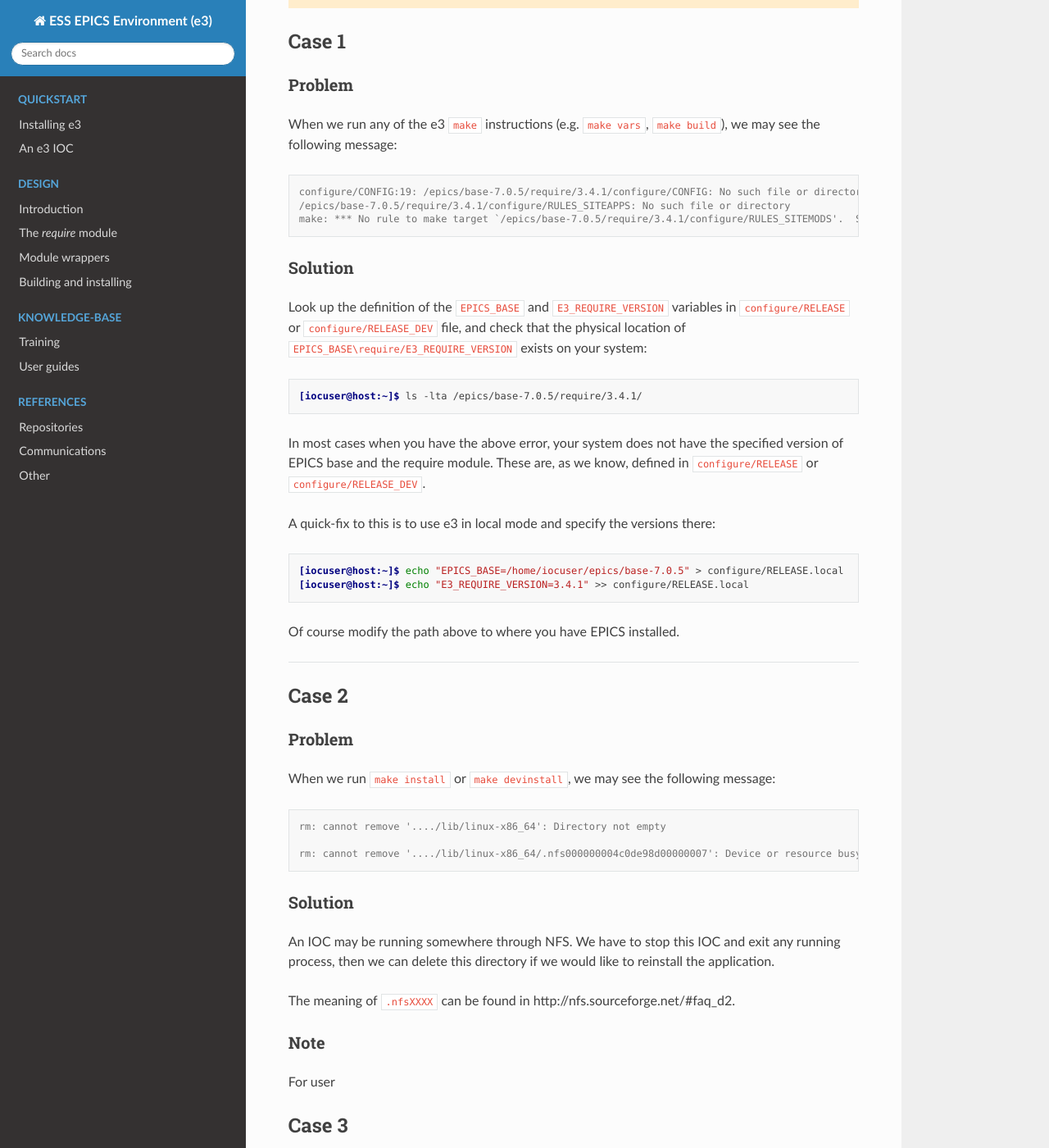
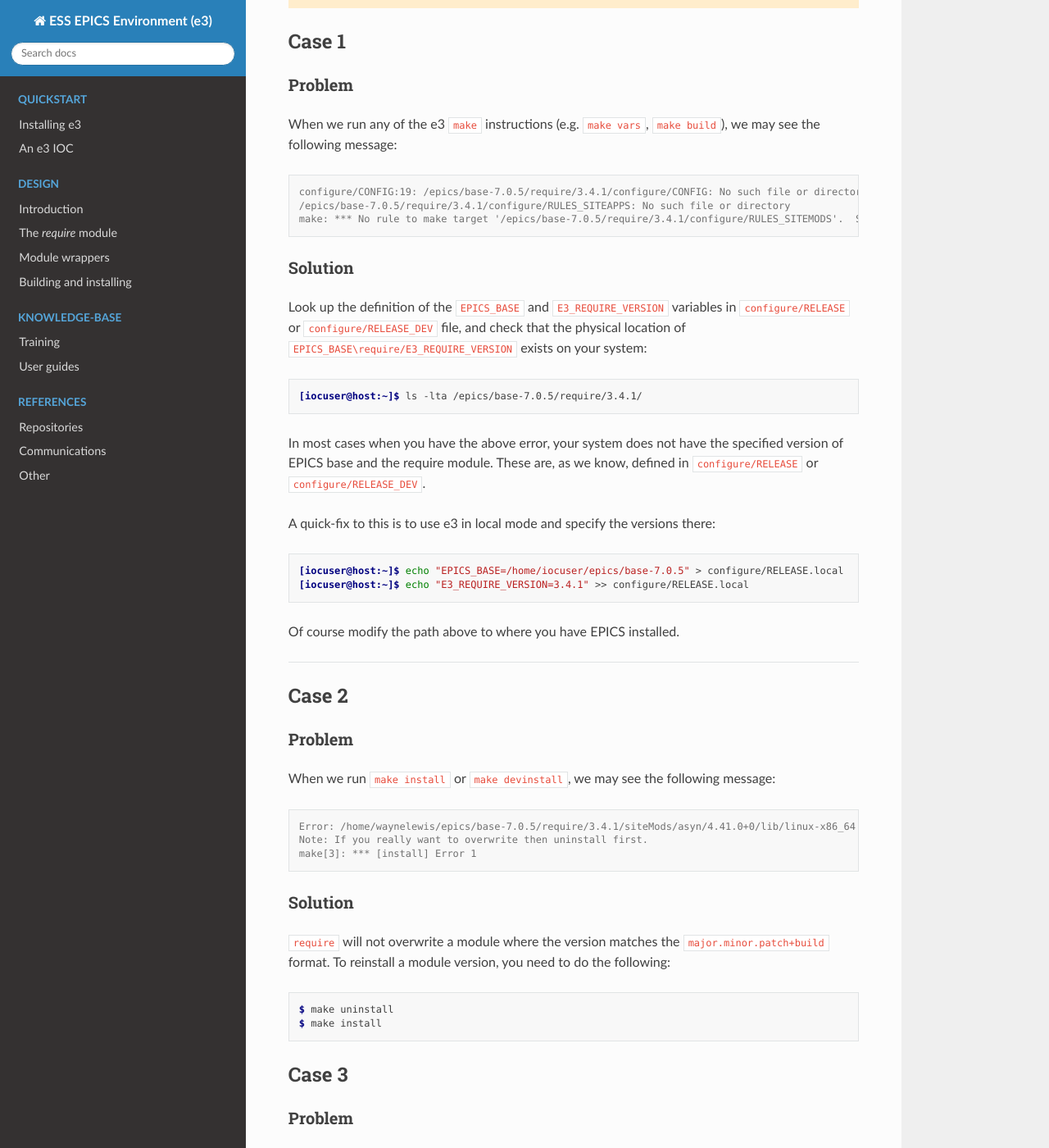
Before and after one commit to ttkorhonen/e3pages, a Sphinx documentation site: the page built from docs/kb/guide/articles/1_build_system_troubleshooting.md, in a window 1280 px wide and 1400 px high, scrolled down 251 px. Shown: the whole window at 82% size. Built offline with Sphinx 7.4.7 and the Read the Docs theme 2.0.0, drawn with Linux system fonts in a browser that asks for light colours.

Commit message:
Update second item to show make install checks

````diff
--- a/docs/kb/guide/articles/1_build_system_troubleshooting.md
+++ b/docs/kb/guide/articles/1_build_system_troubleshooting.md
@@ -21,7 +21,7 @@ When we run any of the e3 `make` instructions (e.g. `make vars`, `make build`),
 ```console
 configure/CONFIG:19: /epics/base-7.0.5/require/3.4.1/configure/CONFIG: No such file or directory
 /epics/base-7.0.5/require/3.4.1/configure/RULES_SITEAPPS: No such file or directory
-make: *** No rule to make target `/epics/base-7.0.5/require/3.4.1/configure/RULES_SITEMODS'.  Stop.
+make: *** No rule to make target '/epics/base-7.0.5/require/3.4.1/configure/RULES_SITEMODS'.  Stop.
 ```
 
 ### Solution
@@ -52,20 +52,20 @@ Of course modify the path above to where you have EPICS installed.
 When we run `make install` or `make devinstall`, we may see the following message:
 
 ```console
-rm: cannot remove '..../lib/linux-x86_64': Directory not empty
-
-rm: cannot remove '..../lib/linux-x86_64/.nfs000000004c0de98d00000007': Device or resource busy
+Error: /home/waynelewis/epics/base-7.0.5/require/3.4.1/siteMods/asyn/4.41.0+0/lib/linux-x86_64 already exists.
+Note: If you really want to overwrite then uninstall first.
+make[3]: *** [install] Error 1
 ```
 
 ### Solution
 
-An IOC may be running somewhere through NFS. We have to stop this IOC and exit any running process, then we can delete this directory if we would like to reinstall the application.
+`require` will not overwrite a module where the version matches the `major.minor.patch+build` format. To reinstall a module version, you need to do the following:
 
-The meaning of `.nfsXXXX` can be found in http://nfs.sourceforge.net/#faq_d2.
+```console
+$ make uninstall
+$ make install
+```
 
-### Note
-
-For user
 ## Case 3
 
 ### Problem
````
